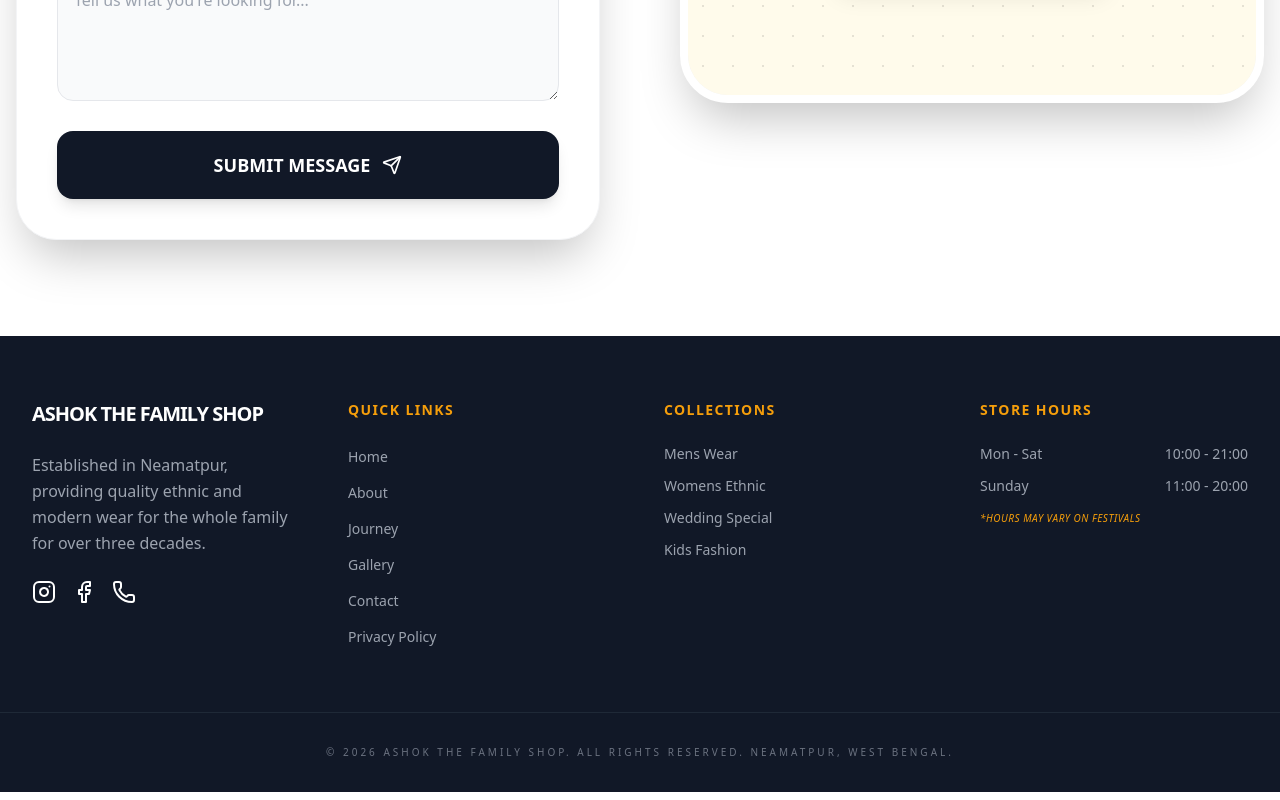
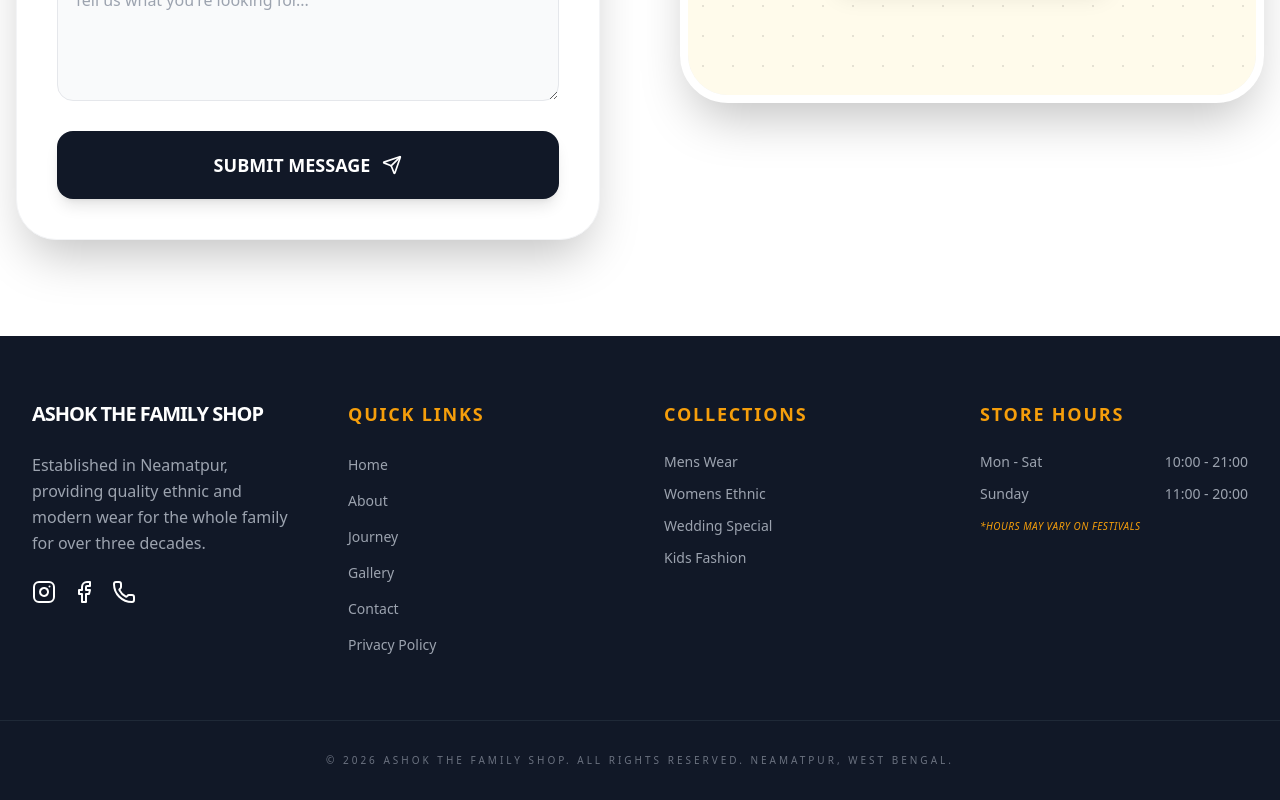
Before and after one commit to dev-koush-01/Ashok-Shop-Portfolio-Prototype, a React (Vite) app: page / in a window 1280 px wide. Shown: the part 5344-6144 px from the top of the page. Built offline with nearby package versions, Linux system fonts and the light colour scheme.

Commit message:
Fixed the overiding of two tailwind properties- text-lg and text-sm

```diff
--- a/src/components/layout/Footer.jsx
+++ b/src/components/layout/Footer.jsx
@@ -18,7 +18,7 @@ return(
       </div>
 
       <div>
-        <h4 className="text-lg font-semibold mb-6 text-amber-500 uppercase tracking-widest text-sm">Quick Links</h4>
+        <h4 className="text-lg font-semibold mb-6 text-amber-500 uppercase tracking-widest">Quick Links</h4>
         <ul className="space-y-3">
           {['home', 'about', 'journey', 'gallery', 'contact'].map(page => (
             <li key={page}>
@@ -42,7 +42,7 @@ return(
       </div>
 
       <div>
-        <h4 className="text-lg font-semibold mb-6 text-amber-500 uppercase tracking-widest text-sm">Collections</h4>
+        <h4 className="text-lg font-semibold mb-6 text-amber-500 uppercase tracking-widest">Collections</h4>
         <ul className="space-y-3 text-gray-400 text-sm">
           <li>Mens Wear</li>
           <li>Womens Ethnic</li>
@@ -52,7 +52,7 @@ return(
       </div>
 
       <div>
-        <h4 className="text-lg font-semibold mb-6 text-amber-500 uppercase tracking-widest text-sm">Store Hours</h4>
+        <h4 className="text-lg font-semibold mb-6 text-amber-500 uppercase tracking-widest">Store Hours</h4>
         <ul className="space-y-3 text-gray-400 text-sm">
           <li className="flex justify-between"><span>Mon - Sat</span> <span>10:00 - 21:00</span></li>
           <li className="flex justify-between"><span>Sunday</span> <span>11:00 - 20:00</span></li>
```
